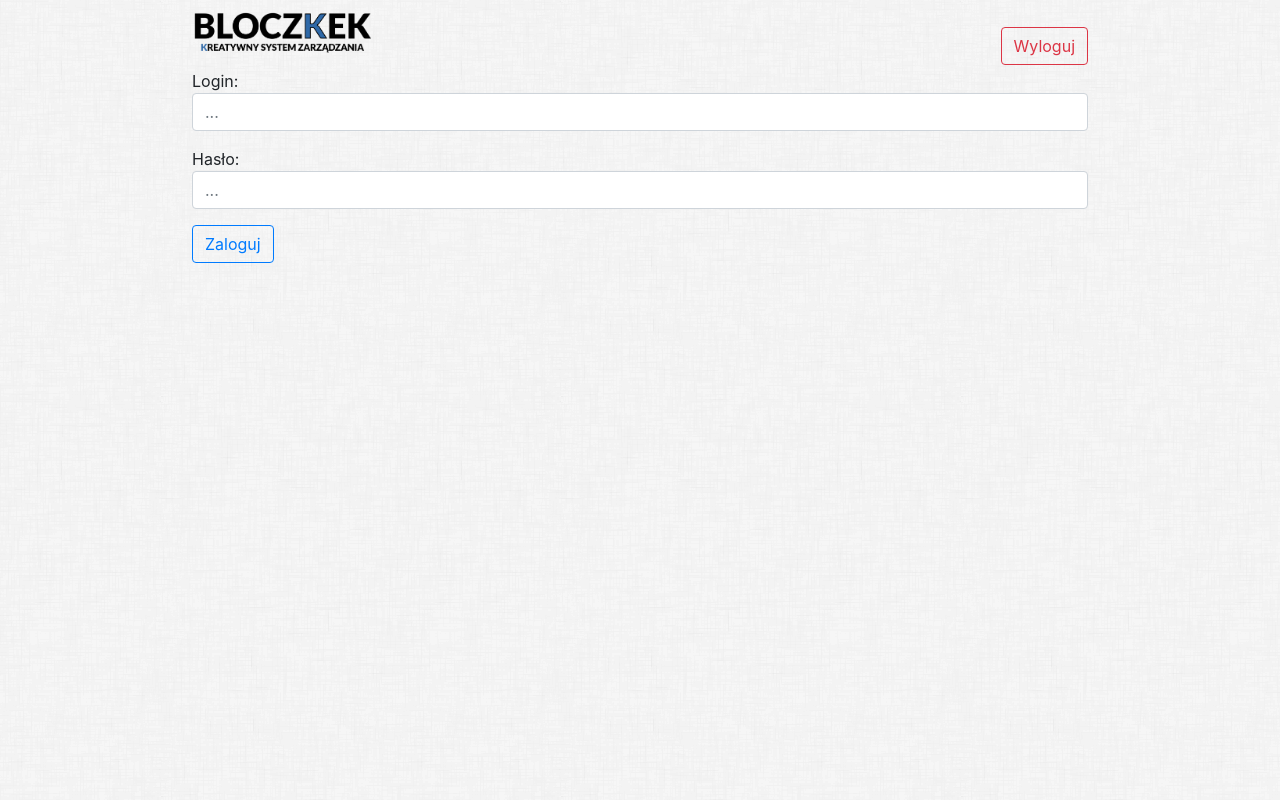
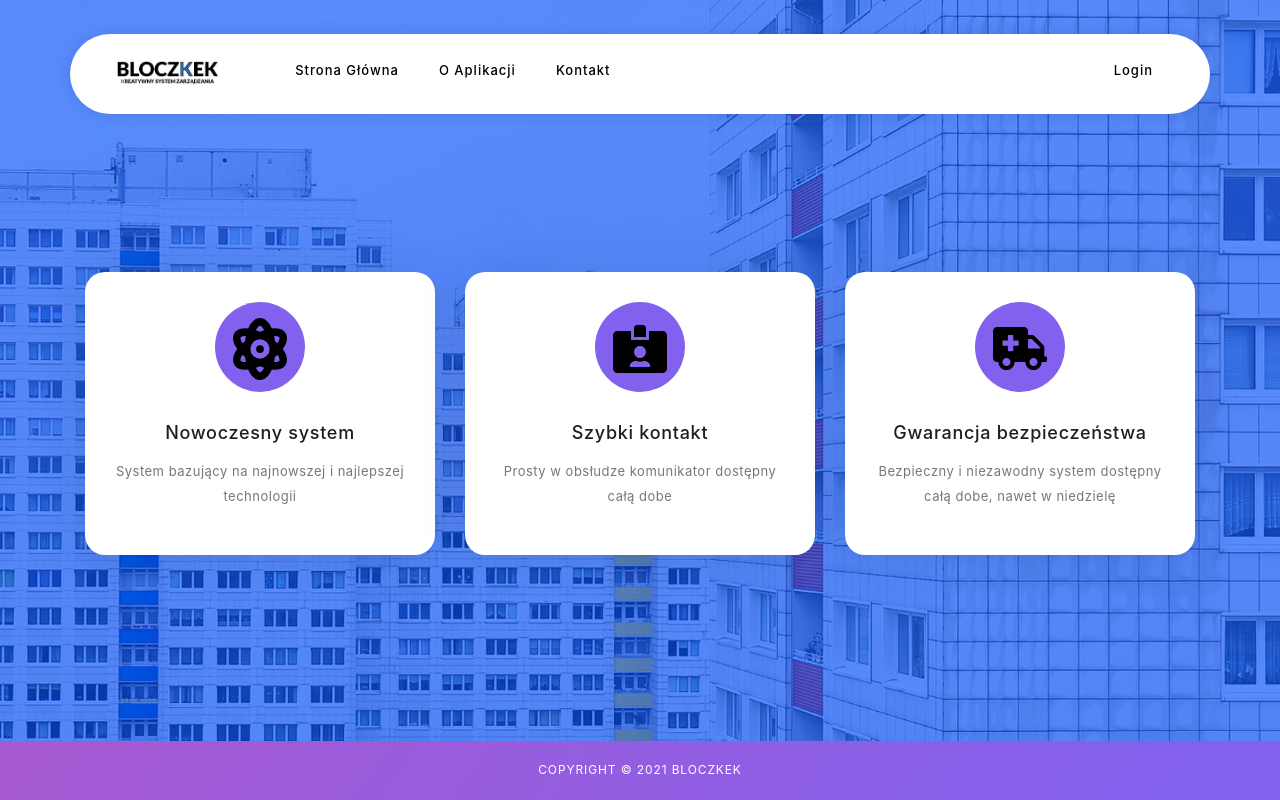
Before and after one commit to Huck9/bloczkek, a PHP site: page / in a window 1280 px wide. Run offline with PHP 8.4, Linux system fonts and the light colour scheme.

Commit message:
home-page

```diff
--- a/index.php
+++ b/index.php
@@ -1,101 +1,101 @@
 <!doctype html>
 <html class="no-js" lang="">
 
-<?php include('head.php'); ?>
+<head>
+<meta charset="utf-8">
+<link rel="icon"  type="image/png" href="assets/images/favicon.ico">
+<title>BloczKEK</title>
+
+<link rel="stylesheet" href="styles/home_page.css">
+
+<script  src="https://code.jquery.com/jquery-3.6.0.min.js" integrity="sha256-/xUj+3OJU5yExlq6GSYGSHk7tPXikynS7ogEvDej/m4=" crossorigin="anonymous"></script>
+
+<link rel="stylesheet" href="https://stackpath.bootstrapcdn.com/bootstrap/4.5.2/css/bootstrap.min.css"  integrity="sha384-JcKb8q3iqJ61gNV9KGb8thSsNjpSL0n8PARn9HuZOnIxN0hoP+VmmDGMN5t9UJ0Z" crossorigin="anonymous">
+
+<script src="https://stackpath.bootstrapcdn.com/bootstrap/4.5.2/js/bootstrap.min.js" integrity="sha384-B4gt1jrGC7Jh4AgTPSdUtOBvfO8shuf57BaghqFfPlYxofvL8/KUEfYiJOMMV+rV" crossorigin="anonymous"></script>
+
+<link rel="preconnect" href="https://fonts.gstatic.com">
+<link href="https://fonts.googleapis.com/css2?family=Lato:wght@300;700&display=swap" rel="stylesheet">
+<link href="https://fonts.googleapis.com/css?family=Raleway:100,300,400,500,700,900" rel="stylesheet">
+</head>
 
 <body>
 
-<div>
+<header class="header-area header-sticky">
+    <div class="container">
+        <div class="row">
+            <div class="col-12">
+                <nav class="main-nav">
+                    <a href="#" class="logo">
+                        <img src="assets/images/logoWide.png" alt="BloczKEK"/>
+                    </a>
+                    <ul class="nav">
+                        <li><a href="/" class="active">Strona Główna</a></li>
+                        <li><a href="/about.php">O Aplikacji</a></li>
+                        <li><a href="/contact.php">Kontakt</a></li>
 
-    <div class="content">
+                    </ul>
+                    <ul class="nav" id="leftNav">
+                    <li><a href="login.php" id="login">Login</a></li>
+                    </ul>
+                    <a class='menu-trigger'>
+                        <span>Menu</span>
+                    </a>
+                </nav>
+            </div>
+        </div>
+    </div>
+</header>
+<section class="section home-feature">
+        <div class="container">
+            <div class="row">
+                <div class="col-lg-12">
+                    <div class="row">
+                        <div class="col-lg-4 col-md-6 col-sm-6 col-12">
+                            <div class="features-small-item">
+                                <div class="icon">
+                                    <i><img src="assets/images/icons/atom-solid.svg" alt=""></i>
+                                </div>
+                                <h5 class="features-title">Nowoczesny system</h5>
+                                <p>System bazujący na najnowszej i najlepszej technologii</p>
+                            </div>
+                        </div>
 
-        <?php include('header.php'); ?>
+                        <div class="col-lg-4 col-md-6 col-sm-6 col-12">
+                            <div class="features-small-item">
+                                <div class="icon">
+                                    <i><img src="assets/images/icons/id-card-alt-solid.svg" alt=""></i>
+                                </div>
+                                <h5 class="features-title">Szybki kontakt</h5>
+                                <p>Prosty w obsłudze komunikator dostępny całą dobe</p>
+                            </div>
+                        </div>
 
-        <form action="index.php" method="POST">
-
-            <div class="forms">
-
-                <div class="form-group">
-                    <p>Login: <label for="login"></label><input type="text" name="login" class="form-control" id="login"
-                                                                placeholder="..."></p>
-                </div>
-
-                <div class="form-group">
-                    <p>Hasło: <label for="password"></label><input type="password" name="password" class="form-control"
-                                                                   id="password" placeholder="..."></p>
-                </div>
-
-                <div class="userButtons">
-                    <div class="loginArea">
-                        <input type="submit" name="sign" id="sign_in" value="Zaloguj" class="btn btn-outline-primary"
-                               title="Pamiętaj o wylogowaniu się po zakończeniu pracy!">
+                        <div class="col-lg-4 col-md-6 col-sm-6 col-12">
+                            <div class="features-small-item">
+                                <div class="icon">
+                                    <i><img src="assets/images/icons/ambulance-solid.svg" alt=""></i>
+                                </div>
+                                <h5 class="features-title">Gwarancja bezpieczeństwa</h5>
+                                <p>Bezpieczny i niezawodny system dostępny całą dobe, nawet w niedzielę</p>
+                            </div>
+                        </div>
                     </div>
                 </div>
+            </div>
+        </div>
+    </section>
 
-                <div id="error"></div>
+    <footer>
+        <div class="container">
+            <div class="row">
+                <div class="col-lg-12">
+                    <p class="copyright">Copyright &copy; 2021 BloczKEK</p>
+                </div>
             </div>
+        </div>
+    </footer>
 
-        </form>
-
-    </div>
-
-</div>
-<script type="text/javascript" src="scripts.js"></script>
 </body>
 
-</html>
-
 <?php
-
-require_once("config.php");
-global $config;
-
-$pdo = new PDO($config['dsn'], $config['username'], $config['password']);
-
-if (isset($_POST['sign'])) {
-
-    $login = $_POST['login'];
-    $password = $_POST['password'];
-
-
-    $stm = $pdo->query("SELECT * FROM users WHERE login='$login'");
-    $user = $stm->fetch();
-
-
-    if ($user > 0) {
-
-
-        $salt = $user['salt'];
-        $checkPass = hash('sha256', $password . $salt);
-
-
-        if ($checkPass == $user['password']) {
-            $role = $user['accountType'];
-            session_start();
-            $_SESSION['name'] = $login;
-            $_SESSION['role'] = $role;
-            if ($role == 'user') {
-                header("location: user_panel.php");
-            } elseif ($role == 'pracownik') {
-                header("location: worker_panel.php");
-            } elseif ($role == 'ADMIN') {
-                header("location: admin_panel.php");
-            }
-        } else {
-            ?>
-            <script type="text/javascript">
-                document.getElementById("error").innerHTML = "<?php echo "Zły login lub hasło, spróbuj ponownie" ?>";
-            </script>
-            <?php
-        }
-
-    } else {
-        ?>
-        <script type="text/javascript">
-            document.getElementById("error").innerHTML = "<?php echo "Zły login lub hasło, spróbuj ponownie" ?>";
-        </script>
-        <?php
-    }
-}
-
-?>
--- /dev/null
+++ b/styles/home_page.css
@@ -0,0 +1,265 @@
+html, body {
+    font-family: "Raleway", sans-serif;
+    font-weight: 400;
+    font-size: 16px;
+    -ms-text-size-adjust: 100%;
+    -webkit-font-smoothing: antialiased;
+    -moz-osx-font-smoothing: grayscale;
+    background-image: url("../assets/images/bg.jpg");
+    background-color: #5789fb;
+    background-repeat: no-repeat;
+    background-size: cover;
+    height: 100vh;
+  }
+.header-area .container {
+    padding: 0px;
+  }
+.header-area .main-nav {
+    box-shadow: 0px 0px 15px rgba(0,0,0,0.1);
+    border-radius: 40px;
+    min-height: 80px;
+    background: #fff;
+    margin-top: 3%;
+  }
+
+  .header-area .main-nav .logo {
+    float: left;
+    margin-top: 2.2%;
+    margin-left: 4%;
+    max-width: 10%;
+  }
+  .header-area .main-nav .logo img{
+    max-width: 90%;
+  }
+
+  .header-area .main-nav .nav {
+    float: left;
+    margin-top: 1.4%;
+    margin-left: 4%;
+    margin-right: 30px;
+    position: relative;
+    z-index: 999;
+  }
+
+  .header-area .main-nav .nav li {
+    padding-left: 20px;
+    padding-right: 20px;
+  }
+
+  .header-area .main-nav .nav li:last-child {
+    padding-right: 0px;
+  }
+
+  .header-area .main-nav .nav li a {
+    display: block;
+    font-weight: 500;
+    font-size: 13px;
+    color: rgb(0, 0, 0);
+    height: 40px;
+    line-height: 40px;
+    border: transparent;
+    letter-spacing: 1px;
+  }
+
+  .header-area .main-nav .nav li a:hover {
+    color: #2f69a8;
+  }
+
+  .header-area .main-nav .menu-trigger {
+    cursor: pointer;
+    display: block;
+    position: absolute;
+    top: 23px;
+    width: 32px;
+    height: 40px;
+    text-indent: -9999em;
+    z-index: 99;
+    right: 40px;
+    display: none;
+  }
+
+  .header-area .main-nav .menu-trigger span,
+  .header-area .main-nav .menu-trigger span:before,
+  .header-area .main-nav .menu-trigger span:after {
+    -moz-transition: all 0.4s;
+    -o-transition: all 0.4s;
+    -webkit-transition: all 0.4s;
+    transition: all 0.4s;
+    background-color: #3B566E;
+    display: block;
+    position: absolute;
+    width: 30px;
+    height: 2px;
+    left: 0;
+  }
+
+  .header-area .main-nav .menu-trigger span:before,
+  .header-area .main-nav .menu-trigger span:after {
+    -moz-transition: all 0.4s;
+    -o-transition: all 0.4s;
+    -webkit-transition: all 0.4s;
+    transition: all 0.4s;
+    background-color: #3B566E;
+    display: block;
+    position: absolute;
+    width: 30px;
+    height: 2px;
+    left: 0;
+    width: 75%;
+  }
+
+  .header-area .main-nav .menu-trigger span:before,
+  .header-area .main-nav .menu-trigger span:after {
+    content: "";
+  }
+
+  .header-area .main-nav .menu-trigger span {
+    top: 16px;
+  }
+
+  .header-area .main-nav .menu-trigger span:before {
+    -moz-transform-origin: 33% 100%;
+    -ms-transform-origin: 33% 100%;
+    -webkit-transform-origin: 33% 100%;
+    transform-origin: 33% 100%;
+    top: -10px;
+    z-index: 10;
+  }
+
+  .header-area .main-nav .menu-trigger span:after {
+    -moz-transform-origin: 33% 0;
+    -ms-transform-origin: 33% 0;
+    -webkit-transform-origin: 33% 0;
+    transform-origin: 33% 0;
+    top: 10px;
+  }
+
+  .header-area .main-nav .menu-trigger.active span,
+  .header-area .main-nav .menu-trigger.active span:before,
+  .header-area .main-nav .menu-trigger.active span:after {
+    background-color: transparent;
+    width: 100%;
+  }
+
+  .header-area .main-nav .menu-trigger.active span:before {
+    background-color: #3B566E;
+  }
+
+  .header-area .main-nav .menu-trigger.active span:after {
+    background-color: #3B566E;
+  }
+#leftNav{
+    float: right;
+    margin-right: 5%;
+}
+
+
+.features-small-item {
+    cursor: pointer;
+    display: block;
+    background: #FFFFFF;
+    box-shadow: 0 2px 48px 0 rgba(0, 0, 0, 0.10);
+    -webkit-border-radius: 20px;
+    -moz-border-radius: 20px;
+    border-radius: 20px;
+    padding: 30px;
+    text-align: center;
+    position: relative;
+    margin-bottom: 30px;
+  }
+
+  .features-small-item:hover .icon {
+    background-color: #2f69a8;
+  }
+
+  .features-small-item .icon {
+    width: 90px;
+    height: 90px;
+    line-height: 90px;
+    margin: auto;
+    position: relative;
+    margin-bottom: 30px;
+    background: #8261ee;
+    -webkit-border-radius: 50%;
+    -moz-border-radius: 50%;
+    border-radius: 50%;
+  }
+
+  .features-small-item .icon i img{
+    width:60%;
+    color: #fff;
+  }
+
+  .features-small-item .features-title {
+    font-weight: 500;
+    font-size: 18px;
+    color: #1e1e1e;
+    letter-spacing: 0.7px;
+    margin-bottom: 15px;
+    position: relative;
+    z-index: 2;
+  }
+
+  .features-small-item p {
+    font-weight: 400;
+    font-size: 13px;
+    color: #777;
+    letter-spacing: 0.5px;
+    line-height: 25px;
+    position: relative;
+    z-index: 2;
+  }
+
+  .features-small-item a {
+    float: right;
+    position: relative;
+    z-index: 2;
+  }
+
+  .home-feature {
+    padding-bottom: 0px;
+    padding-top: 30px;
+    margin-top: 10%;
+    z-index: 9;
+  }
+
+  @media (max-width: 991px) {
+    .home-feature {
+      padding-bottom: 0px;
+      padding-top: 0px;
+      margin-top: 20px;
+    }
+  }
+
+
+  footer {
+    background-image: linear-gradient(127deg, #a759d1 0%, #8261ee 91%);
+    margin-bottom: 0;
+    position: fixed;
+    bottom: 0;
+    width: 100%;
+  }
+
+  footer .copyright {
+    text-align: center;
+    margin-top: 10px;
+    padding-top: 10px;
+    padding-bottom: 5px;
+    font-weight: 400;
+    font-size: 12px;
+    color: #fff;
+    letter-spacing: 0.88px;
+    text-transform: uppercase;
+  }
+
+  @media (max-width: 991px) {
+    footer .text {
+      margin-bottom: 30px;
+    }
+    footer h5 {
+      margin-bottom: 15px;
+    }
+    footer .footer-nav {
+      margin-bottom: 30px;
+    }
+  }
```
Also changed, not shown: login.php (added, +101 -0 lines), assets/images/bg.jpg (added), assets/images/icons/ambulance-solid.svg (added), assets/images/icons/atom-solid.svg (added), assets/images/icons/id-card-alt-solid.svg (added), assets/images/icons/phone-volume-solid.svg (added).
